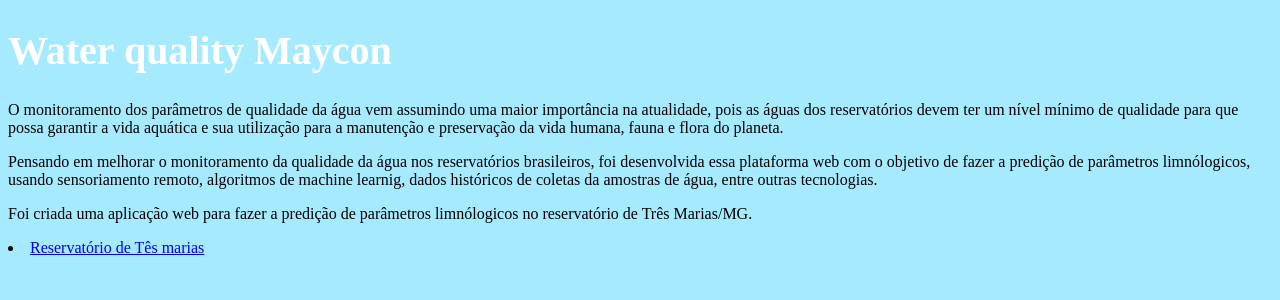
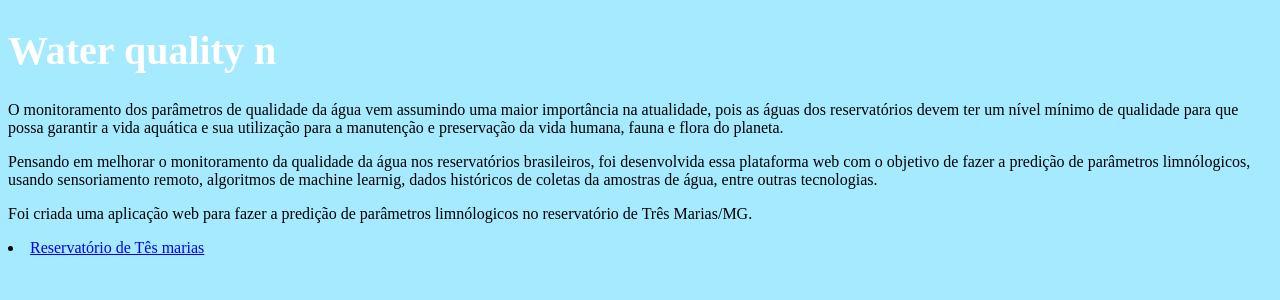
Before and after one commit to maycongabriel28/Desenvolvimento_web_scikitLearn, a Flask app: page / in a window 1280 px wide. Shown: the top 300 px of the page. Run offline with Flask 2, Linux system fonts and the light colour scheme.

Commit message:
Update principal.html

```diff
--- a/templates/principal.html
+++ b/templates/principal.html
@@ -5,7 +5,7 @@
 
 <!-- <h1>Olá {{variavel}}!</h1>  Título principal -->
 
-<h1 class="titulo_principal">Water quality Maycon</h1>
+<h1 class="titulo_principal">Water quality n</h1>
 
 <p>O monitoramento dos parâmetros de qualidade da água vem assumindo uma maior importância na atualidade, pois as águas dos reservatórios devem ter um nível mínimo de qualidade para que possa garantir a vida aquática e sua utilização para a manutenção e preservação da vida humana, fauna e flora do planeta.</p>
 
```
